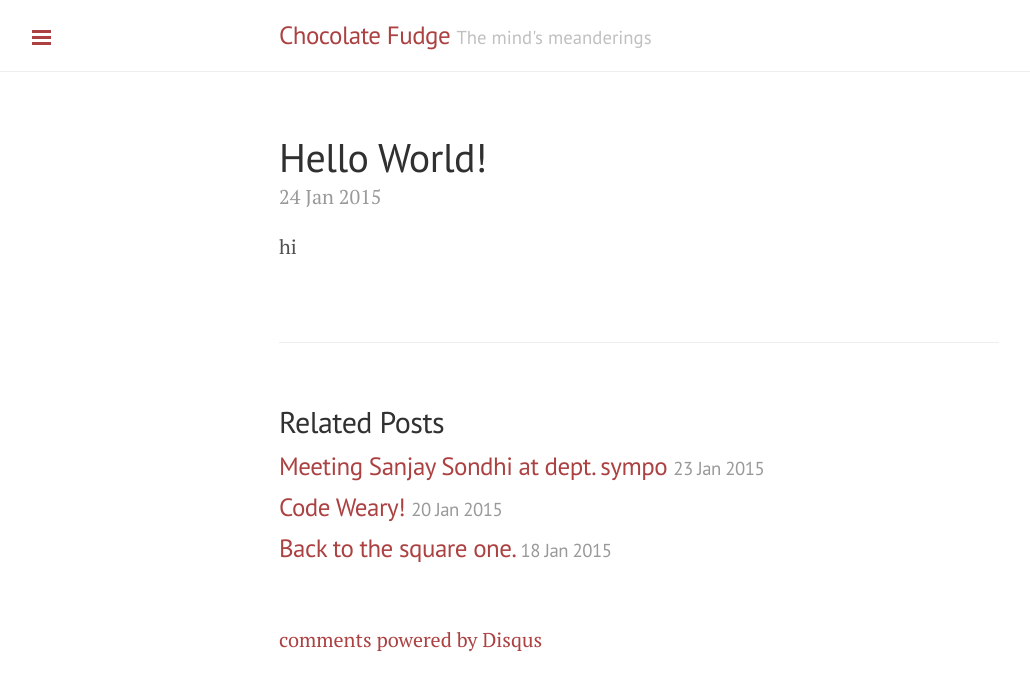
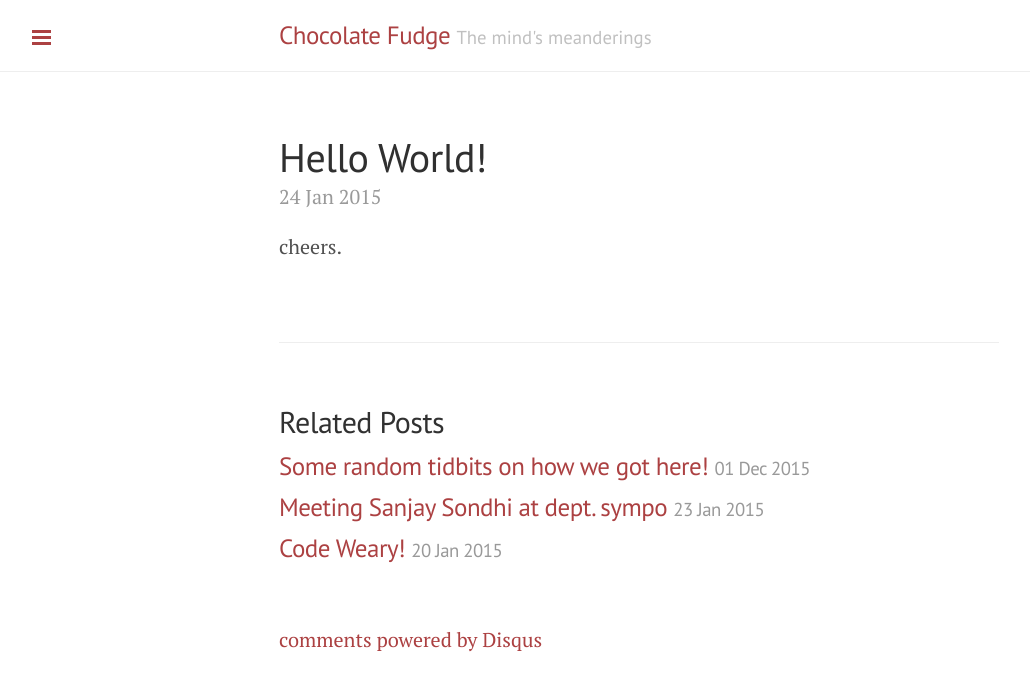
Before and after one commit to auag92/blog, a Jekyll site: the page built from _posts/2015-01-24-emoji.md, in a window 1280 px wide. Shown: the top 691 px of the page, without its empty margins (1-1031 px from the left). Built offline with Jekyll 4.4.1, drawn with Linux system fonts in a browser that asks for light colours; Markdown is read by kramdown in place of the engine named in the settings; comment, search, counter and statistics services are not loaded.

Commit message:
2 new posts - keynes and evolution

```diff
--- a/_posts/2015-01-24-emoji.md
+++ b/_posts/2015-01-24-emoji.md
@@ -5,4 +5,4 @@
 comments: True
 published: True
 ---
- hi
+cheers.
--- /dev/null
+++ b/_posts/2015-12-1-evolution.md
@@ -0,0 +1,6 @@
+---
+layout: post
+title:  Some random tidbits on how we got here!
+published: True
+date: 2015-12-1
+---
```
Also changed, not shown: _posts/2015-12-1_keynes.md (added, +15 -0 lines).
